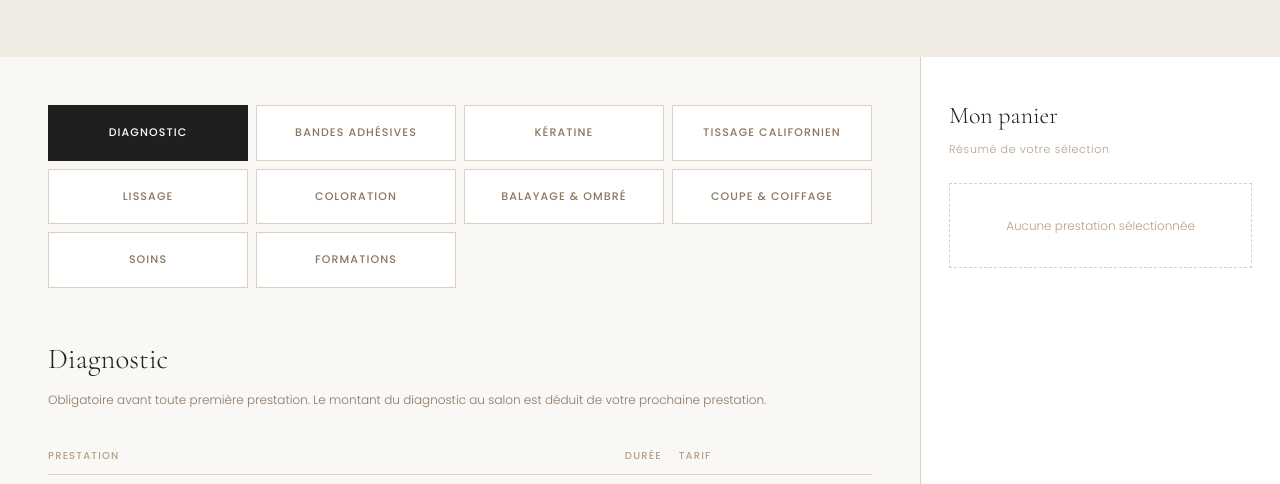
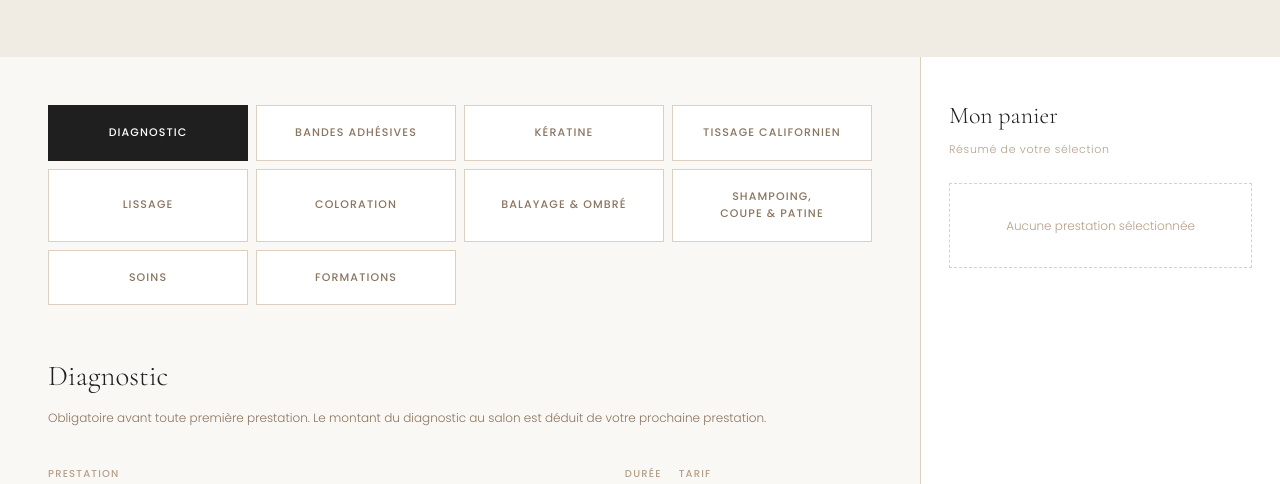
Before and after one commit to lartdesextensions/lart-des-extensions-site, a website: page prestations.html in a window 1280 px wide. Shown: the part 254-738 px from the top of the page. Drawn offline with nearby package versions, Linux system fonts and the light colour scheme.

Commit message:
Add files via upload

```diff
--- a/prestations.html
+++ b/prestations.html
@@ -72,6 +72,8 @@ body{font-family:'Poppins',sans-serif;background:var(--cream);color:var(--dark);
   border:1px solid var(--beige-mid);
   padding:18px 12px;
   text-align:center;
+  display:flex;align-items:center;justify-content:center;
+  text-wrap:balance;
   cursor:pointer;transition:all 0.2s;
   font-size:11px;font-weight:500;
   letter-spacing:0.1em;text-transform:uppercase;
@@ -296,7 +298,7 @@ body{font-family:'Poppins',sans-serif;background:var(--cream);color:var(--dark);
     <div class="cat-card" onclick="showCat('lissage',this)">Lissage</div>
     <div class="cat-card" onclick="showCat('coloration',this)">Coloration</div>
     <div class="cat-card" onclick="showCat('balayage',this)">Balayage & Ombré</div>
-    <div class="cat-card" onclick="showCat('coiffage',this)">Coupe & Coiffage</div>
+    <div class="cat-card" onclick="showCat('coiffage',this)">Shampoing, Coupe & Patine</div>
     <div class="cat-card" onclick="showCat('soins',this)">Soins</div>
     <div class="cat-card" onclick="showCat('formations',this)">Formations</div>
   </div>
@@ -774,7 +776,7 @@ body{font-family:'Poppins',sans-serif;background:var(--cream);color:var(--dark);
 
   <!-- ── COIFFAGE ── -->
   <div class="cat-panel" id="cat-coiffage">
-    <h2 class="panel-title">Coupe & Coiffage</h2>
+    <h2 class="panel-title">Shampoing, Coupe & Patine</h2>
     <div class="sub-nav">
       <button class="sub-btn active" onclick="showSub('coiffage','brushing',this)">Shampoing & Brushing</button>
       <button class="sub-btn" onclick="showSub('coiffage','patine',this)">Shampoing & Patine</button>
```
